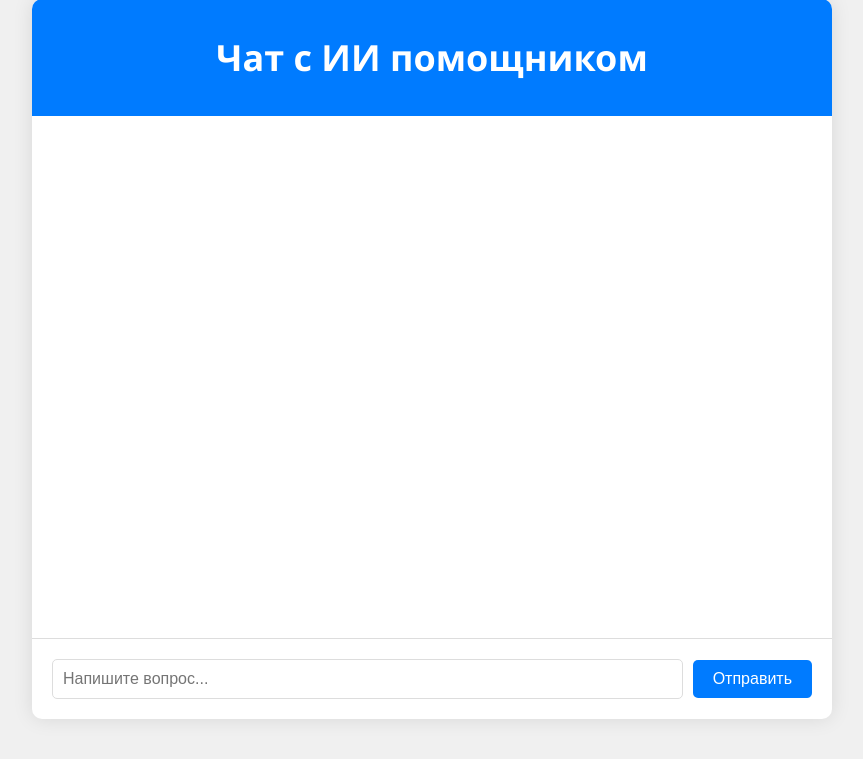
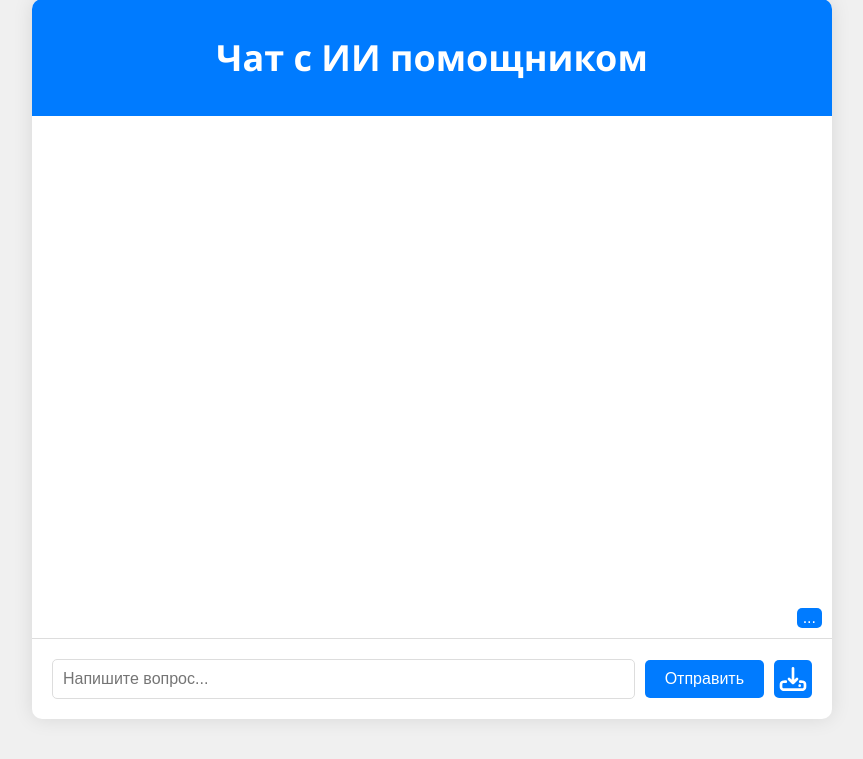
Before and after one commit to Lemyr27/diplom, a FastAPI app: page / in a window 1280 px wide. Shown: the part 41-800 px from the top of the page, without its empty margins (208-1071 px from the left). Run offline with FastAPI, Linux system fonts and the light colour scheme; data that the repository does not hold is empty; parts of the project's set-up code (start-up, migrations or seed data) failed here and were passed over.

Commit message:
feat: add keywords for front

```diff
--- a/app/adapters/gigachat_client.py
+++ b/app/adapters/gigachat_client.py
@@ -33,7 +33,7 @@ async def generate_keywords(questions: list[str]) -> list[str]:
         content=(
             'Тебе придет запрос содержащий FAQ через запятую, ты должен '
             'предугадать 5 коротких возможных запросов на этой основе '
-            'и вывести их через "; " без вводных слов, сразу ответ'
+            'и вывести их строго через точку с запятой без вводных слов, сразу ответ'
         )
     )
     message = dict(role='user', content=', '.join(questions))
--- a/app/static/script.js
+++ b/app/static/script.js
@@ -1,7 +1,9 @@
 document.addEventListener('DOMContentLoaded', async () => {
     const messageInput = document.getElementById('message-input');
     const sendButton = document.getElementById('send-button');
+    const openKeywordsButton = document.getElementById('open-keywords-button');
     const chatMessages = document.getElementById('chat-messages');
+    const chatKeywords = document.getElementById('chat-keywords');
 
 
     let response = await fetch('/chat', {
@@ -19,6 +21,10 @@ document.addEventListener('DOMContentLoaded', async () => {
         displayMessage(msg.user_msg, 'user');
         url = `<br><br>Источник: <a style="text-decoration: none;" href="${msg.url}" target="_blank">${msg.filename}</a>`;
         displayMessage(msg.bot_msg + url, 'bot');
+    }
+
+    for (let i = 0; i < data.keywords.length; i++) {
+        displayKeyword(data.keywords[i]);
     }
 
     sendButton.addEventListener('click', async () => {
@@ -52,6 +58,17 @@ document.addEventListener('DOMContentLoaded', async () => {
         }
     });
 
+    openKeywordsButton.addEventListener('click', async () => {
+        if (chatKeywords.style.display === "none") {
+            chatKeywords.style.display = "flex";
+        } else {
+            chatKeywords.style.display = "none"
+        };
+        chatMessages.scrollTop = chatMessages.scrollHeight;
+    });
+
+    chatMessages.scrollTop = chatMessages.scrollHeight;
+
     function displayMessage(message, sender) {
         const messageElement = document.createElement('p');
         messageElement.classList.add(sender + '-message');
@@ -60,4 +77,11 @@ document.addEventListener('DOMContentLoaded', async () => {
 
         chatMessages.scrollTop = chatMessages.scrollHeight;
     }
+
+    function displayKeyword(keyword) {
+        const keywordElement = document.createElement('p');
+        keywordElement.classList.add('keyword');
+        keywordElement.innerHTML = keyword;
+        chatKeywords.appendChild(keywordElement);
+    }
 });
--- a/app/static/style.css
+++ b/app/static/style.css
@@ -41,23 +41,44 @@ body {
     border-radius: 10px;
     max-width: 70%;
     word-break: break-word; /* Ensure long words don't break the layout */
+    display: inline-block; /* Make the paragraph an inline-block element */
+    clear: both; /* Ensure it clears any floats */
 }
 
 .chat-messages .user-message {
     background-color: #e2f0ff;
     align-self: flex-start; /* Align user messages to the left */
+    float: right; /* Float to the right */
 }
 
 .chat-messages .bot-message {
     background-color: #f0f0f0;
     align-self: flex-end; /* Align bot messages to the right */
+    float: left; /* Float to the left */
 }
 
 .chat-input {
     padding: 20px;
     display: flex;
     align-items: center;
+    gap: 10px;
     border-top: 1px solid #ddd;
+}
+
+.chat-keywords {
+    padding: 0 20px;
+    display: flex;
+    flex-direction: column;
+    align-items: flex-end;
+}
+
+.keyword {
+    margin: 5px 0;
+    background-color: #e2f0ff;
+    border: 1px solid #9A9CC1;
+    padding: 10px;
+    border-radius: 10px;
+    cursor: pointer;
 }
 
 .chat-input input[type="text"] {
@@ -65,11 +86,10 @@ body {
     padding: 10px;
     border: 1px solid #ddd;
     border-radius: 5px;
-    margin-right: 10px;
     font-size: 16px;
 }
 
-.chat-input button {
+.chat-input button, .chat-input svg {
     background-color: #007bff;
     color: #fff;
     border: none;
@@ -79,26 +99,35 @@ body {
     font-size: 16px;
 }
 
-.chat-input button:hover {
-    background-color: #0056b3;
+.chat-input svg {
+    height: 32px;
+    padding: 3px;
 }
 
-/* Align messages to left and right */
-.chat-messages p {
-    display: inline-block; /* Make the paragraph an inline-block element */
-    clear: both; /* Ensure it clears any floats */
-}
-
-.chat-messages .bot-message {
-    float: left; /* Float to the left */
-    clear: both; /* Ensure it clears any previous floats */
-}
-
-.chat-messages .user-message {
-    float: right; /* Float to the right */
-    clear: both; /* Ensure it clears any previous floats */
+.chat-input button:hover, .chat-input svg:hover {
+    background-color: #0056b3;
 }
 
 a {
     text-decoration: none;
 }
+
+.open-keywords-button {
+    background-color: #007bff;
+    color: #fff;
+    border: none;
+    border-radius: 5px;
+    cursor: pointer;
+    font-size: 16px;
+    margin: 10px;
+}
+
+.open-keywords-button:hover {
+    background-color: #0056b3;
+}
+
+.keywords-box {
+    display: flex;
+    flex-direction: column;
+    align-items: flex-end;
+}
--- a/app/templates/chat.html
+++ b/app/templates/chat.html
@@ -13,9 +13,18 @@
         <div class="chat-messages" id="chat-messages">
             <!-- Messages will be added here by JavaScript -->
         </div>
+        <div class="keywords-box">
+            <div class="chat-keywords" id="chat-keywords">
+                <!-- Keywords will be added here by JavaScript -->
+            </div>
+            <button class="open-keywords-button" id="open-keywords-button">
+                ...
+            </button>
+        </div>
         <div class="chat-input">
             <input type="text" id="message-input" placeholder="Напишите вопрос...">
             <button id="send-button">Отправить</button>
+            <svg viewBox="0 0 24 24" fill="none" xmlns="http://www.w3.org/2000/svg" stroke="#ffffff"><g id="SVGRepo_bgCarrier" stroke-width="0"></g><g id="SVGRepo_tracerCarrier" stroke-linecap="round" stroke-linejoin="round"></g><g id="SVGRepo_iconCarrier"> <path d="M17 17H17.01M17.4 14H18C18.9319 14 19.3978 14 19.7654 14.1522C20.2554 14.3552 20.6448 14.7446 20.8478 15.2346C21 15.6022 21 16.0681 21 17C21 17.9319 21 18.3978 20.8478 18.7654C20.6448 19.2554 20.2554 19.6448 19.7654 19.8478C19.3978 20 18.9319 20 18 20H6C5.06812 20 4.60218 20 4.23463 19.8478C3.74458 19.6448 3.35523 19.2554 3.15224 18.7654C3 18.3978 3 17.9319 3 17C3 16.0681 3 15.6022 3.15224 15.2346C3.35523 14.7446 3.74458 14.3552 4.23463 14.1522C4.60218 14 5.06812 14 6 14H6.6M12 15V4M12 15L9 12M12 15L15 12" stroke="#ffffff" stroke-width="2" stroke-linecap="round" stroke-linejoin="round"></path> </g></svg>
         </div>
     </div>
 </body>
```
